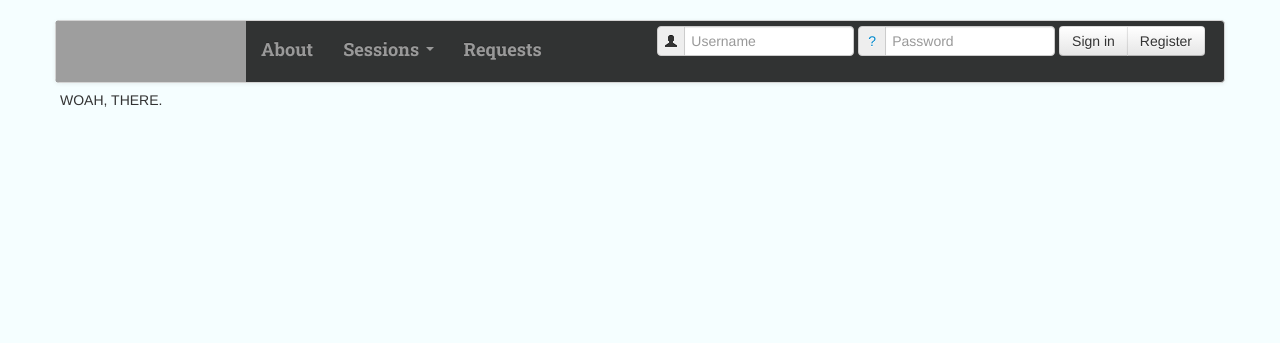
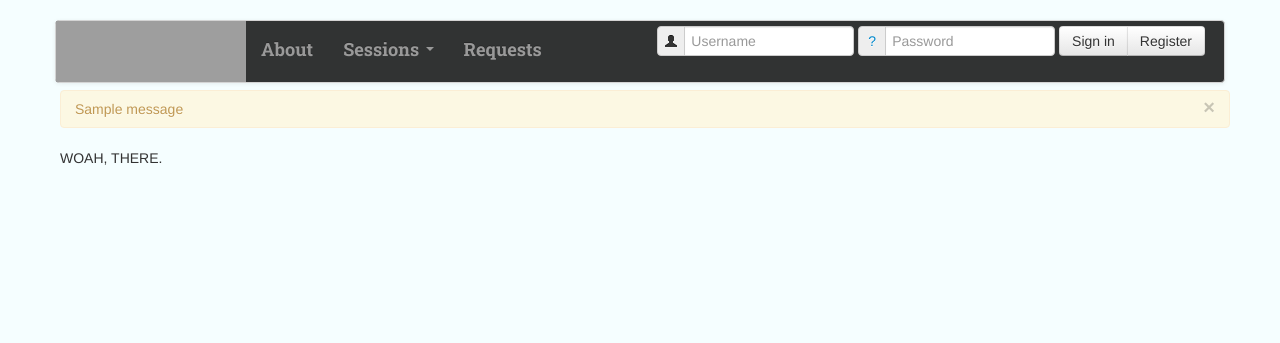
Before and after one commit to ericpauley/ama.io, a Django app: template questions/templates/404.html in a window 1280 px wide. Shown: the top 343 px of the page. Run offline with Django 3.2, Linux system fonts and the light colour scheme; the template is opened without the code that fills it: most values are stand-ins (such as "Sample title", 1, 10 or a date in 2020); one stand-in notice (Sample message) is shown; some libraries are stand-ins or nearby versions; grey boxes are pictures that could not be loaded.

Commit message:
Show app errors in header.

```diff
--- a/questions/templates/headers.html
+++ b/questions/templates/headers.html
@@ -1,5 +1,12 @@
 {% if num_requests%}
 <div class="alert alert-success">
- Someone has requested that you do an AMA! Why not <b><a href="#sessionModal" data-toggle="modal">schedule one?</a></b>
+ 	Someone has requested that you do an AMA! Why not <b><a href="#sessionModal" data-toggle="modal">schedule one?</a></b>
 </div>
 {%endif%}
+
+{% for message in messages %}
+<div class="alert alert-{{message.level.lower}}">
+	{{message}}
+	<a class="close" data-dismiss="alert" href="#">&times;</a>
+</div>
+{% endfor %}
```
